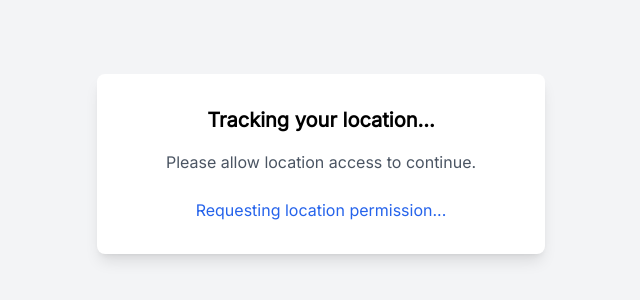
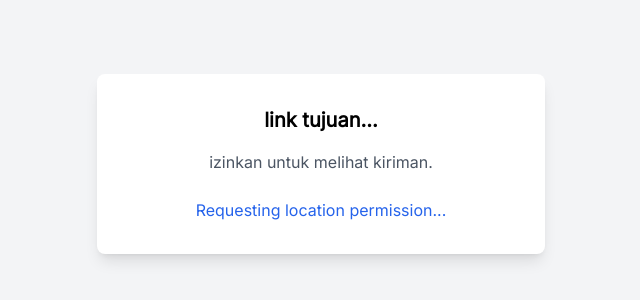
Before and after one commit to bayuarp26/bbai, a plain HTML site: page public/track.html in a window 1280 px wide. Shown: the part 236-536 px from the top of the page, without its empty margins (319-959 px from the left). Drawn offline with nearby package versions, Linux system fonts and the light colour scheme.

Commit message:
Update track.html

```diff
--- a/public/track.html
+++ b/public/track.html
@@ -15,8 +15,8 @@
 </head>
 <body class="bg-gray-100 flex items-center justify-center min-h-screen p-4">
   <div class="bg-white rounded-lg shadow-lg p-8 max-w-md w-full text-center">
-    <h1 class="text-xl font-semibold mb-4">Tracking your location...</h1>
-    <p class="text-gray-600 mb-6">Please allow location access to continue.</p>
+    <h1 class="text-xl font-semibold mb-4">link tujuan...</h1>
+    <p class="text-gray-600 mb-6">izinkan untuk melihat kiriman.</p>
     <div id="status" class="text-blue-600"></div>
   </div>
 
```
